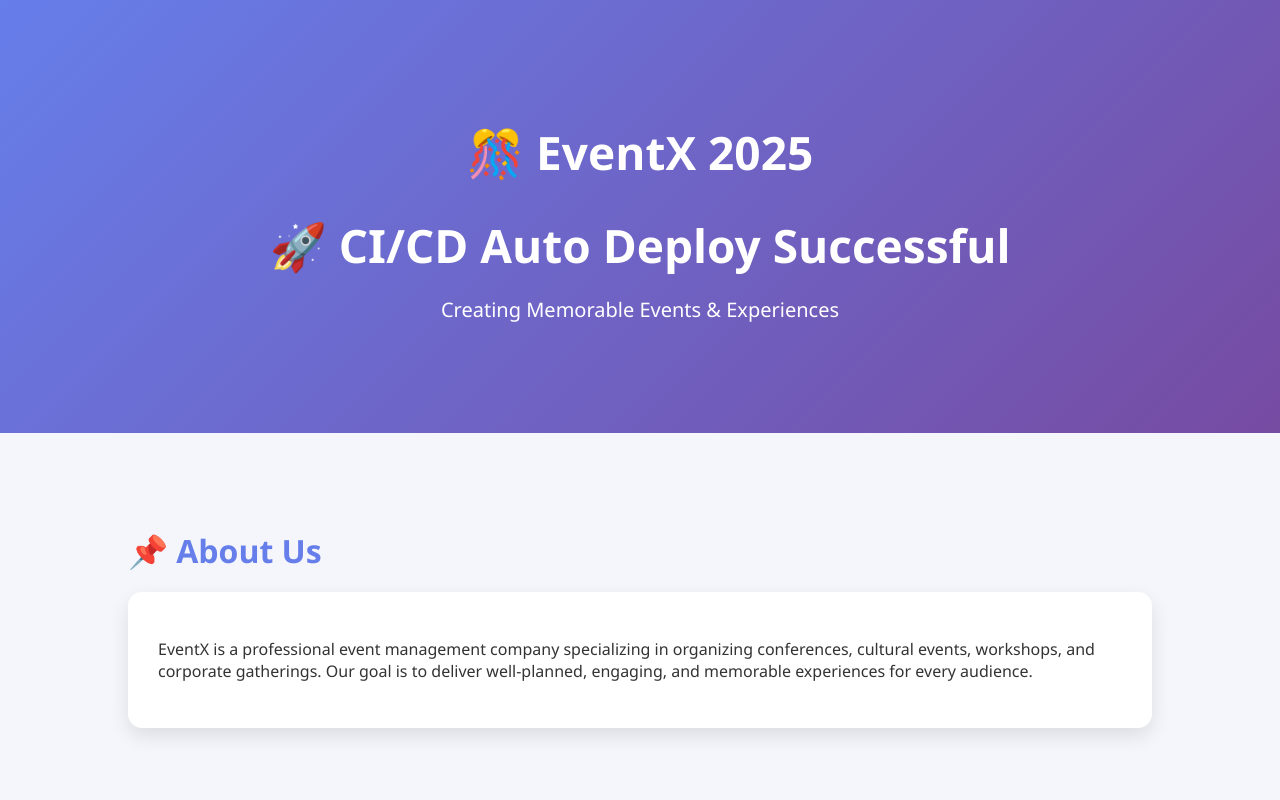
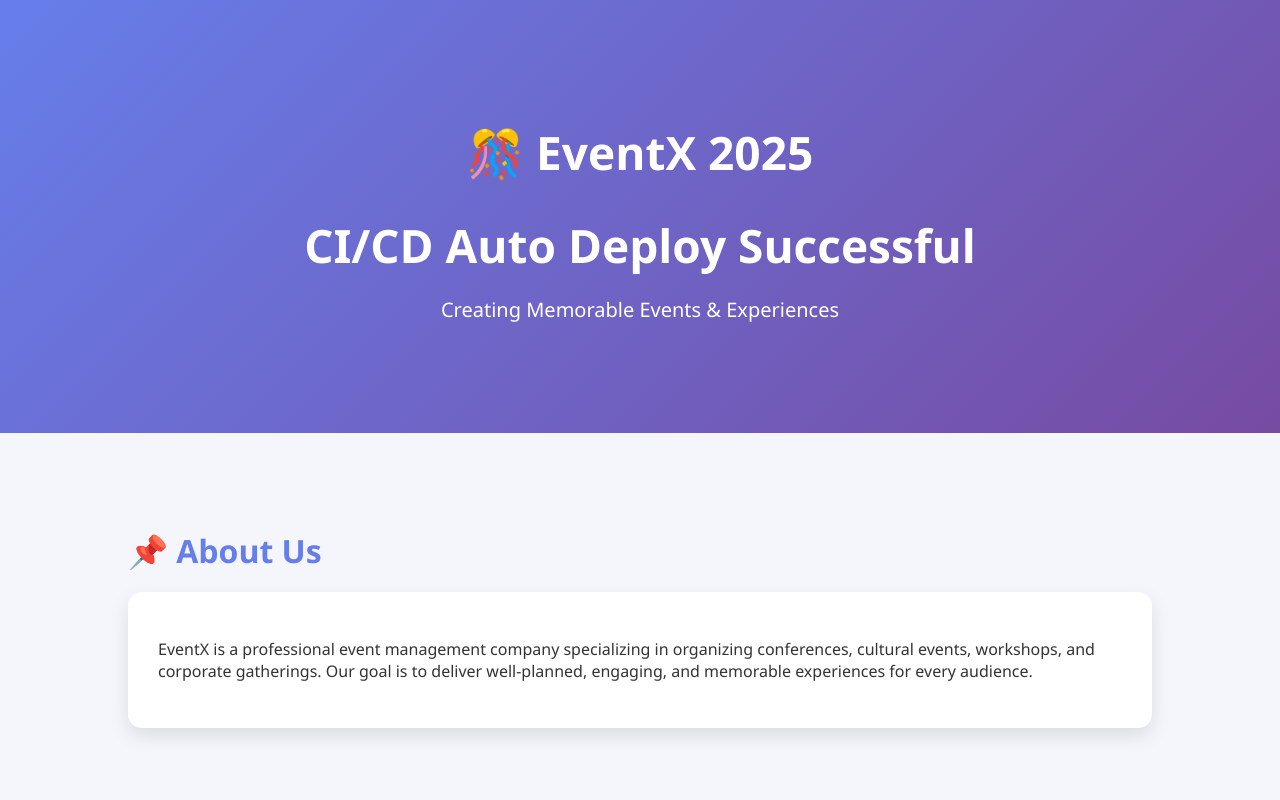
Before and after one commit to diya2111/html-cicd-project, a plain HTML site: page index.html in a window 1280 px wide. Shown: the top 800 px of the page. Drawn offline with Linux system fonts and the light colour scheme.

Commit message:
Update index.html

```diff
--- a/index.html
+++ b/index.html
@@ -83,7 +83,7 @@
 <!-- HOME / HERO SECTION -->
 <header>
   <h1>🎊 EventX 2025</h1>
-  <h1>🚀 CI/CD Auto Deploy Successful</h1>
+  <h1>CI/CD Auto Deploy Successful</h1>
   <p>Creating Memorable Events & Experiences</p>
 </header>
 
```
